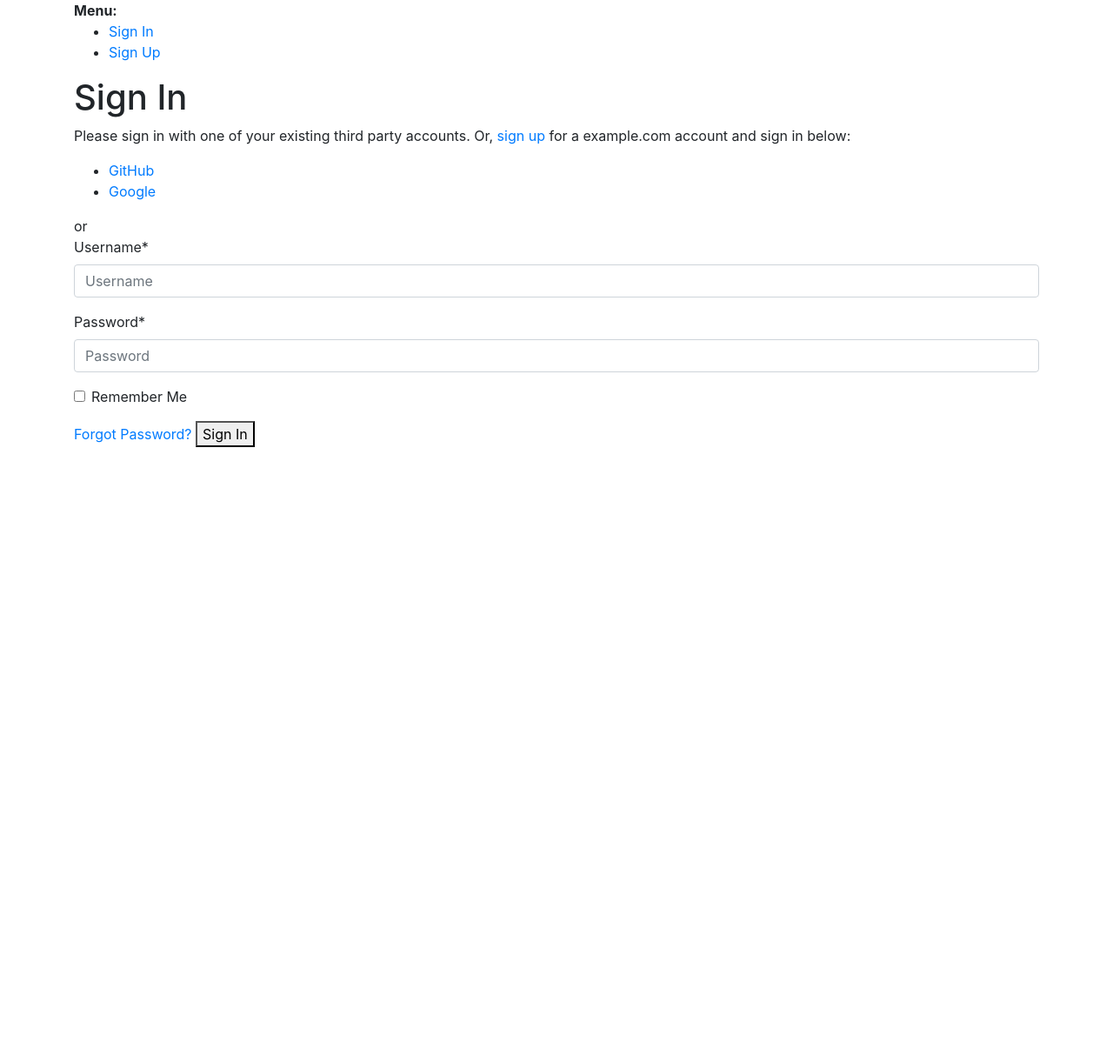
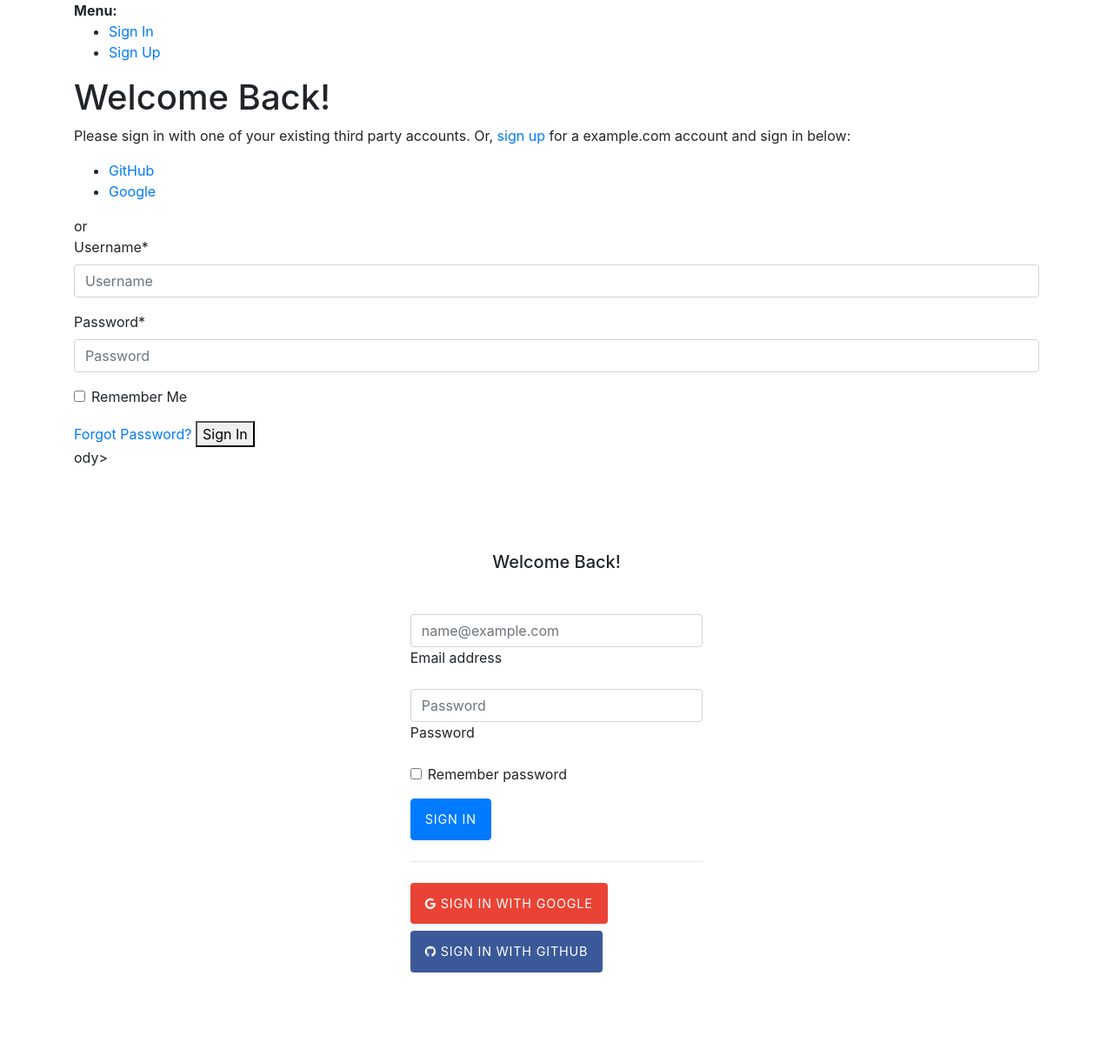
Before and after one commit to sam-mugo/codacy, a Django app: page /accounts/login/ in a window 1280 px wide. Shown: the whole page at 87% size. Before the commit the page ends 514 px from the top, so only its background shows below. Run offline with Django 3.2, Linux system fonts and the light colour scheme; some libraries are stand-ins or nearby versions.

Commit message:
login ui redesign

```diff
--- a/templates/account/base.html
+++ b/templates/account/base.html
@@ -3,6 +3,7 @@
 <html>
   <head>
     <link rel="stylesheet" href="https://cdn.jsdelivr.net/npm/bootstrap@4.0.0/dist/css/bootstrap.min.css" integrity="sha384-Gn5384xqQ1aoWXA+058RXPxPg6fy4IWvTNh0E263XmFcJlSAwiGgFAW/dAiS6JXm" crossorigin="anonymous">
+    <link rel="stylesheet" href="https://stackpath.bootstrapcdn.com/font-awesome/4.7.0/css/font-awesome.min.css">
     <title>{% block head_title %}{% endblock %}</title>
     {% block extra_head %}
     {% endblock %}
--- a/templates/account/login.html
+++ b/templates/account/login.html
@@ -10,7 +10,7 @@
 
 {% block content %}
 
-<h1>{% trans "Sign In" %}</h1>
+<h1>{% trans "Welcome Back!" %}</h1>
 
 {% get_providers as socialaccount_providers %}
 
@@ -48,6 +48,67 @@
         <button class="primaryAction" type="submit">{% trans "Sign In" %}</button>
 
   </form>
+  ody>
+  <div class="container">
+    <div class="row">
+      <div class="col-sm-9 col-md-7 col-lg-5 mx-auto">
+        <div class="card border-0 shadow rounded-3 my-5">
+          <div class="card-body p-4 p-sm-5">
+            <h5 class="card-title text-center mb-5 fw-light fs-5">Welcome Back!</h5>
+            <form>
+              <div class="form-floating mb-3">
+                <input type="email" class="form-control" id="floatingInput" placeholder="name@example.com">
+                <label for="floatingInput">Email address</label>
+              </div>
+              <div class="form-floating mb-3">
+                <input type="password" class="form-control" id="floatingPassword" placeholder="Password">
+                <label for="floatingPassword">Password</label>
+              </div>
+
+              <div class="form-check mb-3">
+                <input class="form-check-input" type="checkbox" value="" id="rememberPasswordCheck">
+                <label class="form-check-label" for="rememberPasswordCheck">
+                  Remember password
+                </label>
+              </div>
+              <div class="d-grid">
+                <button class="btn btn-primary btn-login text-uppercase fw-bold" type="submit">Sign
+                  in</button>
+              </div>
+              <hr class="my-4">
+              <div class="d-grid mb-2">
+                <button class="btn btn-google btn-login text-uppercase fw-bold" type="submit">
+                  <i class="fa fa-google"></i> Sign in with Google
+                </button>
+              </div>
+              <div class="d-grid">
+                <button class="btn btn-facebook btn-login text-uppercase fw-bold" type="submit">
+                  <i class="fa fa-github"></i> Sign in with Github
+                </button>
+              </div>
+            </form>
+          </div>
+        </div>
+      </div>
+    </div>
+  </div>
+  <style>
+    .btn-login {
+      font-size: 0.9rem;
+      letter-spacing: 0.05rem;
+      padding: 0.75rem 1rem;
+    }
+
+    .btn-google {
+      color: white !important;
+      background-color: #ea4335;
+    }
+
+    .btn-facebook {
+      color: white !important;
+      background-color: #3b5998;
+    }
+  </style>
 
 
 {% endblock %}
```
